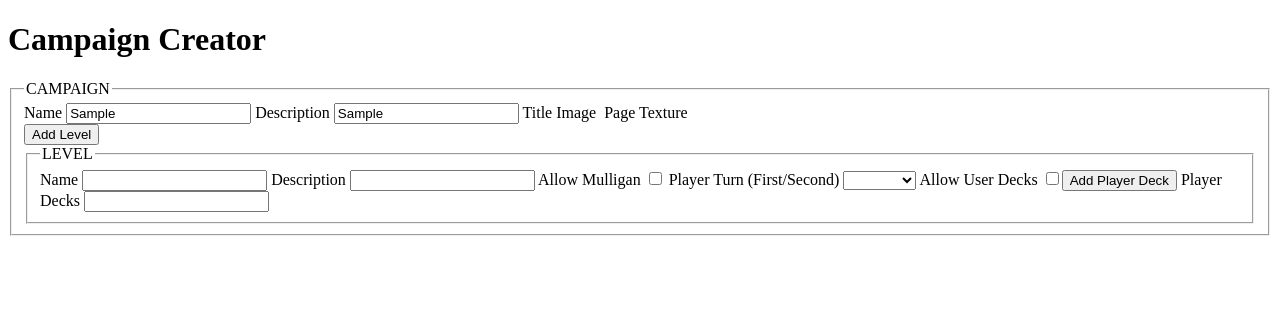
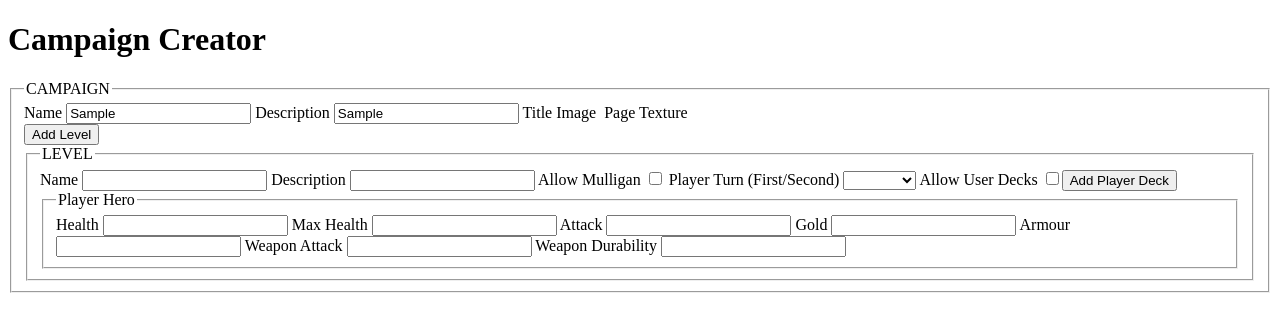
Before and after one commit to Merwer/chronicle-campaign-creator, an Angular app: page / in a window 1280 px wide. Both pictures are taken after typing "Sample", "Sample" into the empty fields and a click on the button "Add Level". Shown: the top 332 px of the page. Built offline with nearby package versions, Linux system fonts and the light colour scheme.

Commit message:
Added support for the legend class.

```diff
--- a/src/app/app.module.ts
+++ b/src/app/app.module.ts
@@ -1,3 +1,4 @@
+import { CampaignLegendComponent } from './campaign-legend/campaign-legend.component';
 import { CampaignDeckComponent } from './campaign-deck/campaign-deck.component';
 import { SharedModule } from './shared/sharedModule';
 import { CampaignLevelComponent } from './campaign-level/campaign-level.component';
@@ -14,7 +15,8 @@ import { AppComponent } from './app.component';
     AppComponent,
     CampaignComponent,
     CampaignLevelComponent,
-    CampaignDeckComponent
+    CampaignDeckComponent,
+    CampaignLegendComponent
   ],
   imports: [
     BrowserModule,
--- a/src/app/campaign-deck/campaign-deck.component.html
+++ b/src/app/campaign-deck/campaign-deck.component.html
@@ -8,6 +8,8 @@
         <option *ngFor="let item of Enums.Archetype | statics" [value]="item.key">{{item.value}}</option>
     </select>
 </label>
+
+<div class="alert">TODO</div>
 <label title="A list of card IDs">
     Cards
     <input type="text" name="playerDecks[0][cards]">
--- /dev/null
+++ b/src/app/campaign-legend/campaign-legend.component.html
@@ -0,0 +1,28 @@
+<label title="Starting Health">
+    Health
+    <input [(ngModel)]="legend.health" type="number">
+</label>
+<label title="Maximum Health">
+    Max Health
+    <input [(ngModel)]="legend.maxHealth" type="number">
+</label>
+<label title="Starting Attack">
+    Attack
+    <input [(ngModel)]="legend.attack" type="number">
+</label>
+<label title="Starting Gold">
+    Gold
+    <input [(ngModel)]="legend.gold" type="number">
+</label>
+<label title="Starting Armour">
+    Armour
+    <input [(ngModel)]="legend.armour" type="number">
+</label>
+<label title="The attack of the hero's weapon (if both this and the durability are 0 then the hero won't start with a weapon)">
+    Weapon Attack
+    <input [(ngModel)]="legend.weaponAttack" type="number">
+</label>
+<label title="The starting durability of the hero's weapon (if both this and the attack are 0 then the hero won't start with a weapon)">
+    Weapon Durability
+    <input [(ngModel)]="legend.weaponDurability" type="number">
+</label>
--- /dev/null
+++ b/src/app/campaign-legend/campaign-legend.component.ts
@@ -0,0 +1,12 @@
+import { Legend } from '../model/legend';
+import { Component } from '@angular/core';
+
+@Component({
+    selector: 'chronicle-campaign-legend',
+    templateUrl: '../campaign-legend/campaign-legend.component.html',
+    styleUrls: ['../campaign-legend/campaign-legend.component.css'],
+    inputs: ['legend']
+})
+export class CampaignLegendComponent {
+  legend: Legend;
+}
--- a/src/app/campaign-level/campaign-level.component.html
+++ b/src/app/campaign-level/campaign-level.component.html
@@ -22,13 +22,12 @@
 </label>
 
 <button (click)="addPlayerDeck()">Add Player Deck</button>
-
 <fieldset *ngFor="let playerDeck of level.playerDecks">
     <legend>PLAYER DECK</legend>
     <chronicle-campaign-deck [deck]="playerDeck"></chronicle-campaign-deck>
 </fieldset>
 
-<label title="This is a list of decks that the player can use to attempt this campaign level. You can list as many decks as you want here and each deck must have the following format:">
-    Player Decks
-    <input type="text" name="playerDecks">
-</label>
+<fieldset>
+    <legend title="This allows you to change the starting stats of the player's hero. They all default to their values in a regular game of Chronicle if you don't include them. you can change the following properties">Player Hero</legend>
+    <chronicle-campaign-legend [legend]="level.playerHero"></chronicle-campaign-legend>
+</fieldset>
--- a/src/app/model/level.ts
+++ b/src/app/model/level.ts
@@ -42,5 +42,6 @@ export class Level {
         this.playerDecks = [];
         this.challengeStars = [];
         this.pageTemplates = [];
+        this.playerHero = new Legend();
     }
 }
```
Also changed, not shown: src/app/campaign-legend/campaign-legend.component.css (added).
